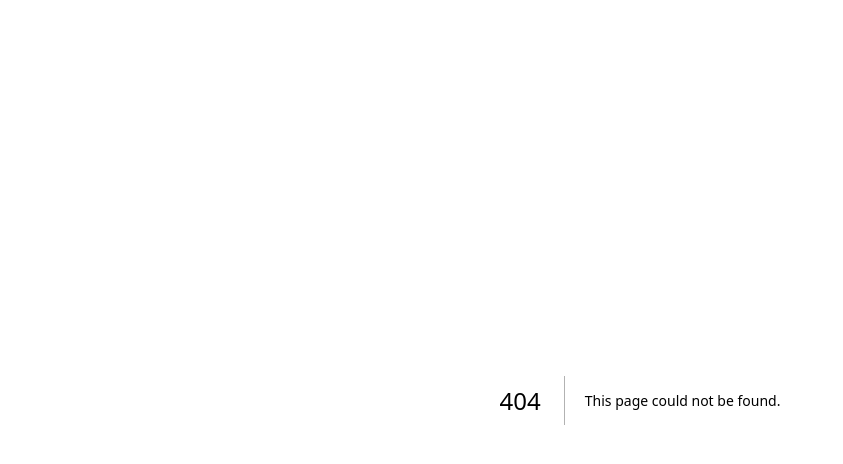
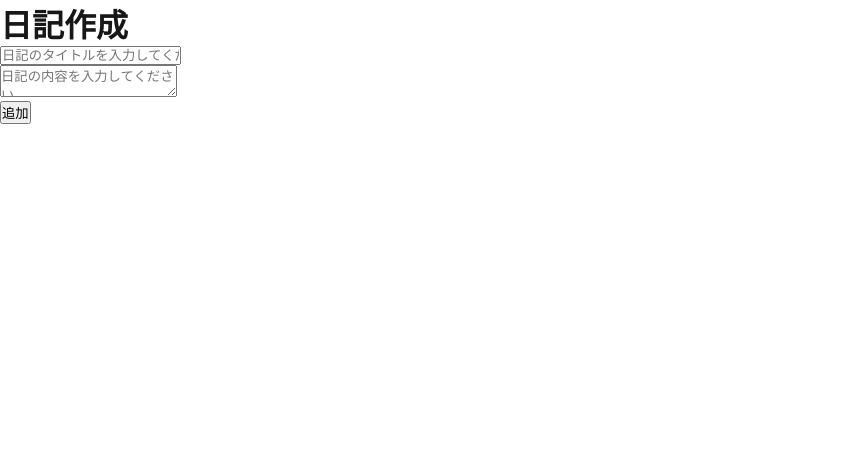
Before and after one commit to matsufuji-shi/DiaryApp, a Next.js app in the folder frontend/: page /customers/new in a window 1280 px wide. Before the commit this address had no page. Shown: the top 464 px of the page, without its empty margins (0-843 px from the left). Built offline with nearby package versions, Linux system fonts and the light colour scheme.

Commit message:
docs:詳細表示

```diff
--- /dev/null
+++ b/frontend/src/pages/customers/[id].js
@@ -0,0 +1,71 @@
+import { useRouter } from 'next/router';
+import { useState, useEffect } from 'react';
+
+export default function CustomerForm() {
+  const router = useRouter();
+  const { id } = router.query;
+  const isEditing = id !== 'new';
+
+  const [form, setForm] = useState({ title: '', content: '' });
+  const [error, setError] = useState({});
+
+  useEffect(() => {
+    if (isEditing && id) {
+      fetch(`http://localhost:3001/api/diaries/${id}`)
+        .then(res => res.json())
+        .then(data => setForm(data))
+        .catch(err => console.error('取得エラー:', err));
+    }
+  }, [id, isEditing]);
+
+  const handleChange = e => {
+    const { name, value } = e.target;
+    setForm(prev => ({ ...prev, [name]: value }));
+  };
+
+  const handleSubmit = async (e) => {
+    e.preventDefault();
+    const method = isEditing ? 'PUT' : 'POST';
+    const url = isEditing ? `http://localhost:3001/api/diaries/${id}` : `http://localhost:3001/api/diaries`;
+
+    try {
+      const res = await fetch(url, {
+        method,
+        headers: { 'Content-Type': 'application/json' },
+        body: JSON.stringify(form),
+      });
+
+      if (res.ok) {
+        router.push('/');
+      } else {
+        const err = await res.json();
+        setError({ global: err.message });
+      }
+    } catch (err) {
+      console.error(err);
+      setError({ global: 'サーバーエラーが発生しました' });
+    }
+  };
+
+  return (
+    <form onSubmit={handleSubmit}>
+      <h1>{isEditing ? '日記編集' : '日記作成'}</h1>
+      <input
+        name="title"
+        value={form.title}
+        onChange={handleChange}
+        placeholder="日記のタイトルを入力してください"
+      />
+      <br/>
+      <textarea
+        name="content"
+        value={form.content}
+        onChange={handleChange}
+        placeholder="日記の内容を入力してください"
+      />
+      <br/>
+      <button type="submit">{isEditing ? '更新' : '追加'}</button>
+      {error.global && <p style={{ color: 'red' }}>{error.global}</p>}
+    </form>
+  );
+}
--- a/frontend/src/pages/index.js
+++ b/frontend/src/pages/index.js
@@ -21,7 +21,7 @@ console.log(lists)
         <meta name="viewport" content="width=device-width, initial-scale=1" />
       </Head>
       <h1>日記一覧</h1>
-      <Link href={'/DiaryForm'}><button>新規作成</button></Link>
+      <Link href={'/customers/new'}><button>新規作成</button></Link>
       <ul>
         {lists.map((post) => (
           <li key={post.id}>
--- a/frontend/src/pages/lists/[id].js
+++ b/frontend/src/pages/lists/[id].js
@@ -28,7 +28,7 @@ export default function DiaryDetail(){
         <div>
           <h2>{lists.title}-{lists.date}</h2>
           <p>{lists.content}</p>
-    <Link href={`/DiaryForm`}><button>編集</button></Link>
+    <Link href={`/customers/${id}`}><button>編集</button></Link>
     </div>
     </>
       ) : (
```
Also changed, not shown: 2 other files (tests, documents, lock files or other folders).
